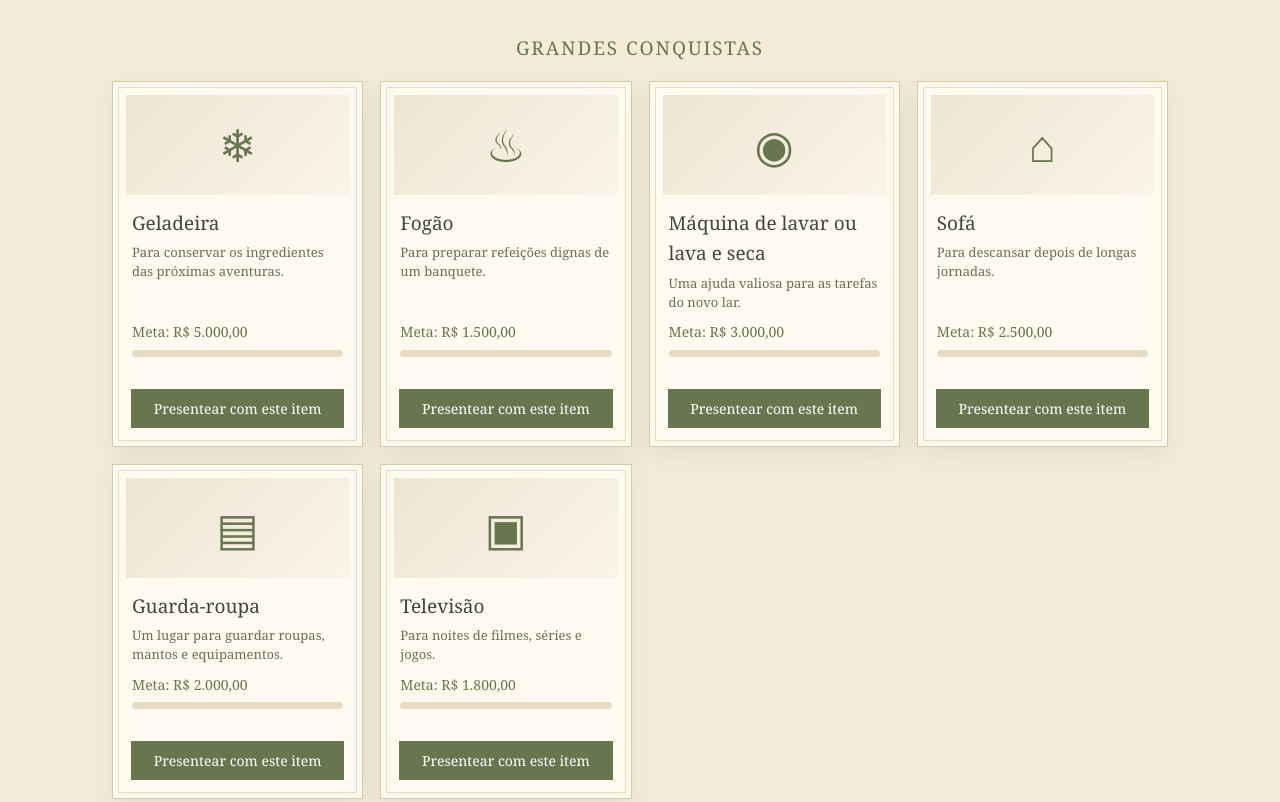
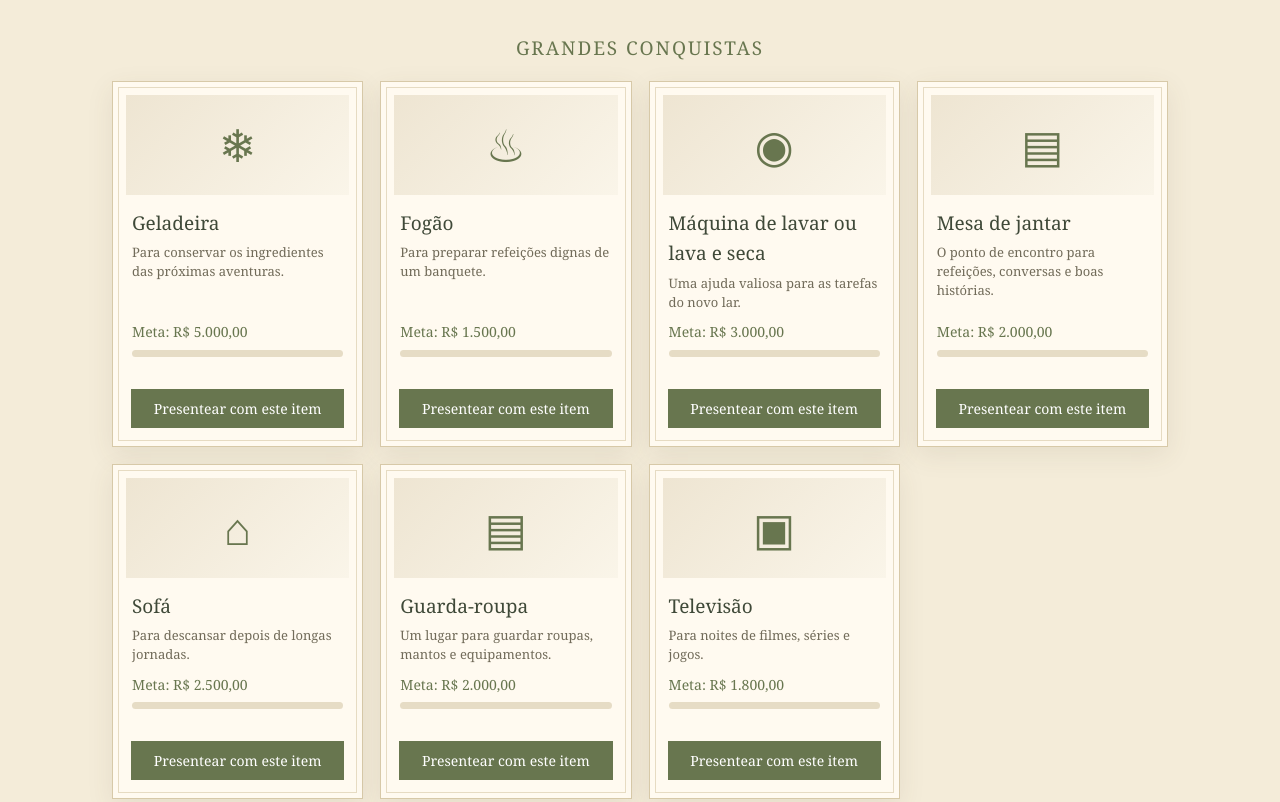
Before and after one commit to A-Castagna/isabela-e-andre, a plain HTML site: page index.html in a window 1280 px wide. Shown: the part 4122-4924 px from the top of the page. Drawn offline with Linux system fonts and the light colour scheme; no server answers.

Commit message:
atualizar presentes

```diff
--- a/index.html
+++ b/index.html
@@ -386,6 +386,7 @@ const items=[
 ["Geladeira",5000,"Grandes conquistas","❄","Para conservar os ingredientes das próximas aventuras."],
 ["Fogão",1500,"Grandes conquistas","♨","Para preparar refeições dignas de um banquete."],
 ["Máquina de lavar ou lava e seca",3000,"Grandes conquistas","◉","Uma ajuda valiosa para as tarefas do novo lar."],
+["Mesa de jantar",2000,"Grandes conquistas","▤","O ponto de encontro para refeições, conversas e boas histórias."],
 ["Sofá",2500,"Grandes conquistas","⌂","Para descansar depois de longas jornadas."],
 ["Guarda-roupa",2000,"Grandes conquistas","▤","Um lugar para guardar roupas, mantos e equipamentos."],
 ["Televisão",1800,"Grandes conquistas","▣","Para noites de filmes, séries e jogos."],
@@ -411,7 +412,6 @@ const items=[
 ["Abajur de Chão",300,"Móveis e decoração","☼","Para iluminar leituras e noites tranquilas."],
 ["Criados-Mudos",300,"Móveis e decoração","⌂","Para manter por perto tudo o que acompanha nossas noites."],
 ["Quadros",200,"Móveis e decoração","▧","Para dar às paredes um pouco da nossa história."],
-["Mesa de jantar",2000,"Móveis e decoração","▤","O ponto de encontro para refeições, conversas e boas histórias."],
 ["Poltrona",400,"Móveis e decoração","♧","Um cantinho confortável para ler e descansar."],
 ["Estante de livros",500,"Móveis e decoração","▤","Para abrigar nossas próximas aventuras literárias."]
 ];
```
